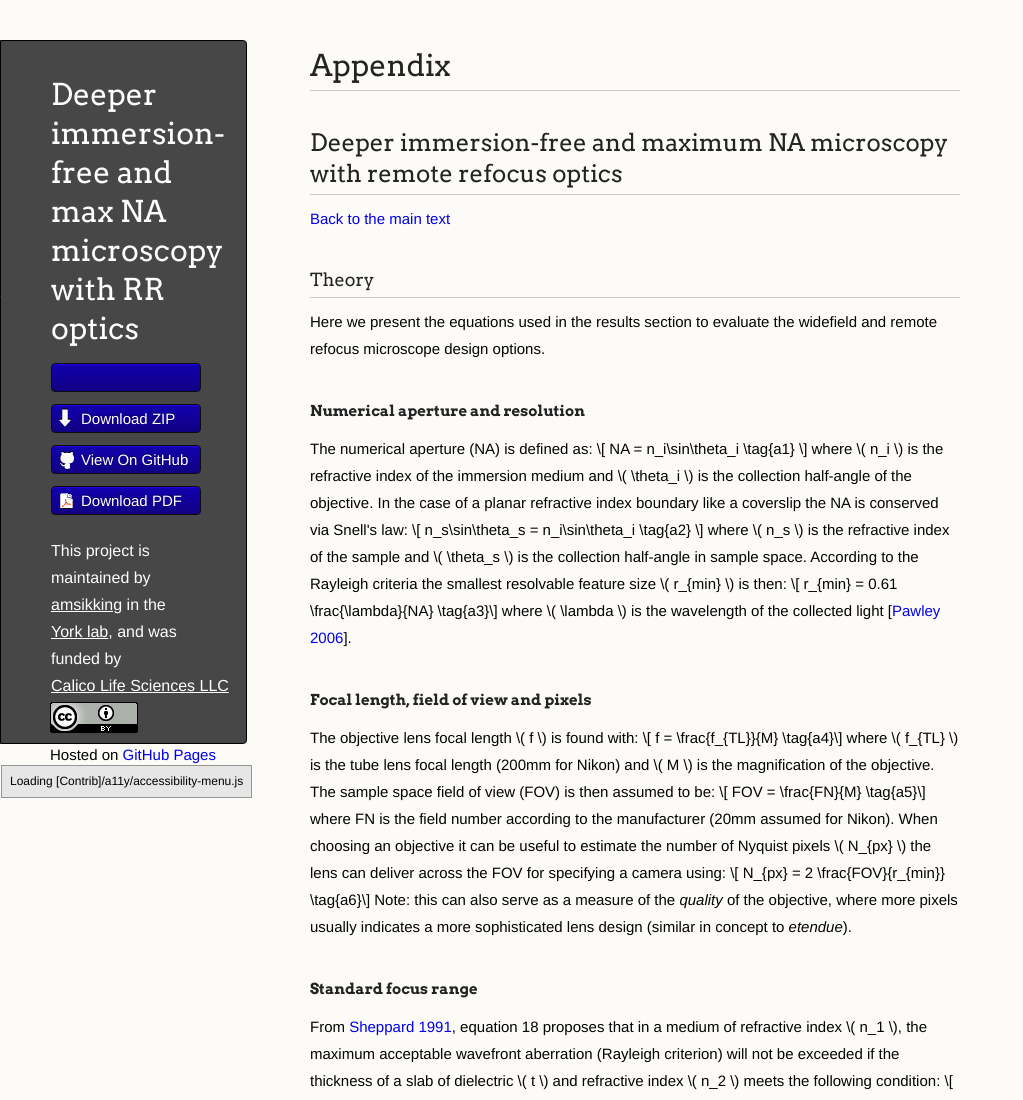
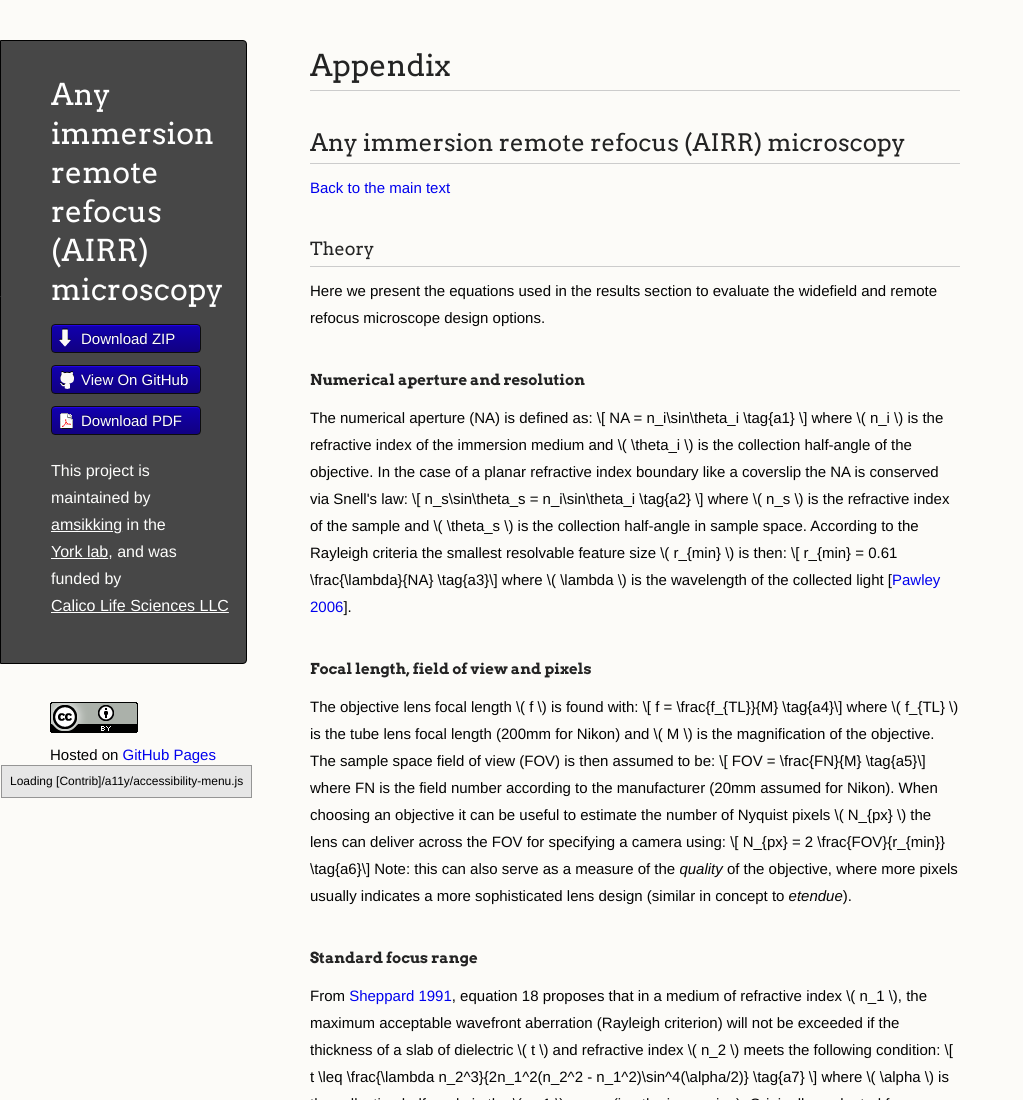
Before and after one commit to amsikking/any_immersion_remote_refocus_microscopy, a plain HTML site: page appendix.html in a window 1280 px wide. Shown: the top 1100 px of the page, without its empty margins (0-1023 px from the left). Drawn offline with Linux system fonts and the light colour scheme; some packages are replaced by stand-ins of ours; animation ran at ten frames a second; a script that the page names is missing.

Commit message:
Update appendix.html

```diff
--- a/appendix.html
+++ b/appendix.html
@@ -11,7 +11,7 @@ attribution is appreciated. Thanks, broccolini!
     <base target="_blank">
     <meta charset="utf-8">
     <meta http-equiv="X-UA-Compatible" content="IE=edge">
-    <title>Deeper_immersion-free_and_max_NA_microscopy_by_AMSikking</title>
+    <title>Any_immersion_remote_refocus_microscopy_by_AMSikking</title>
     <link rel="stylesheet" href="stylesheets/styles.css">
     <link rel="stylesheet" href="stylesheets/prism.css">
     <script src="javascript/python-highlighting/prism.js"></script>
@@ -23,9 +23,8 @@ attribution is appreciated. Thanks, broccolini!
   <body>
     <div class="wrapper">
       <header>
-        <h1 class="header">Deeper immersion-free and max NA microscopy with RR optics</h1>
+        <h1 class="header">Any immersion remote refocus (AIRR) microscopy</h1>
         <ul>
-          <li class="download">
           <li class="download"><a class="buttons"
 		  href="https://github.com/AMSikking/deeper_immersion_free_microscopy/zipball/master">Download ZIP</a></li>
           <li><a class="buttons github"
@@ -56,7 +55,7 @@ https://amsikking.github.io/deeper_immersion_free_microscopy</a>
 typesetting, and to automatically generate the reference list. Either activate Javascript, or use the "Download PDF"
 link above if you want properly typeset math and a reference list.</h3>
 </noscript>
-<h2>Deeper immersion-free and maximum NA microscopy with remote refocus optics</h2>
+<h2>Any immersion remote refocus (AIRR) microscopy</h2>
 <p><a href="./index.html" title="Main text" target="_self">Back to the main text</a></p>
 
 <h3 id="theory">Theory</h3>
```
